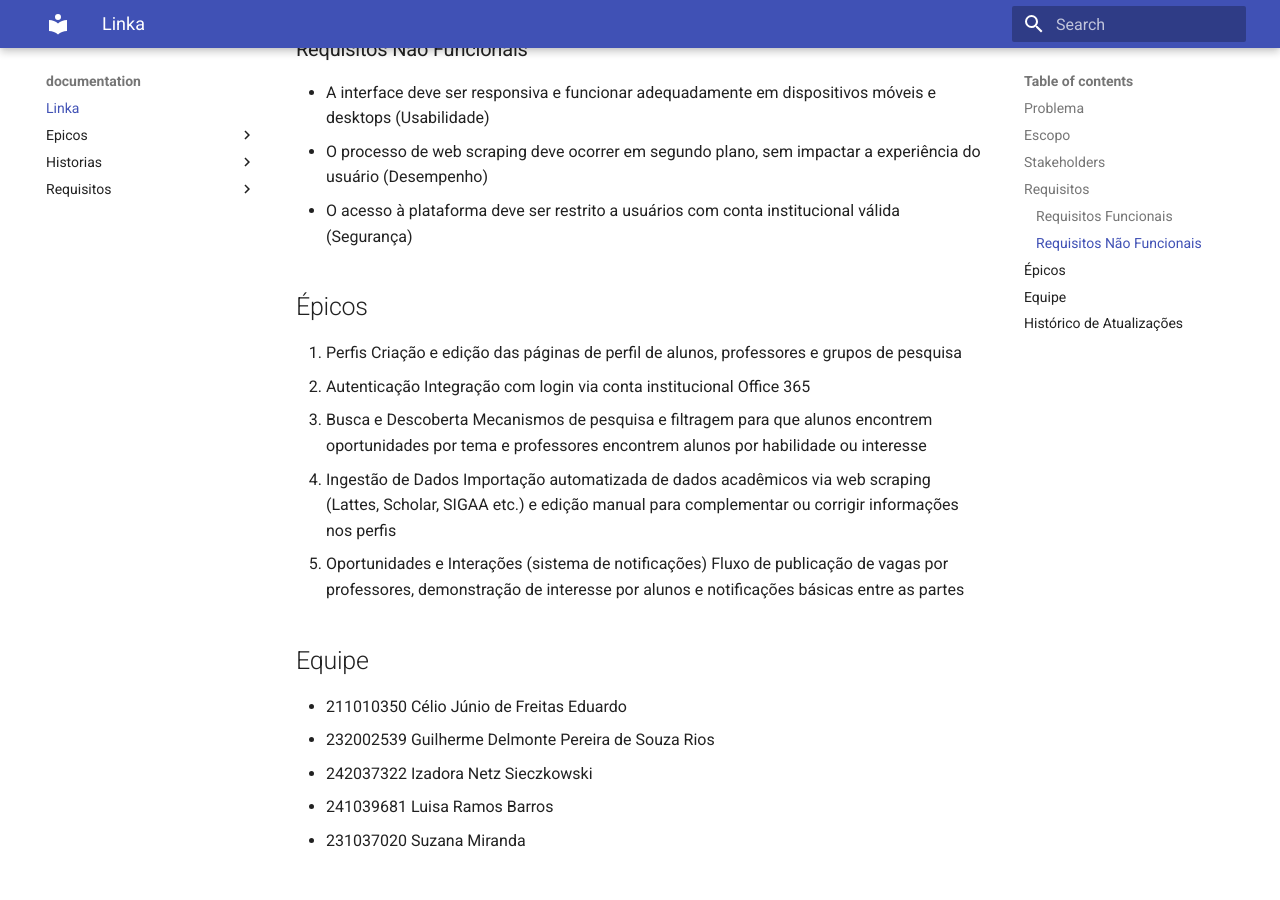
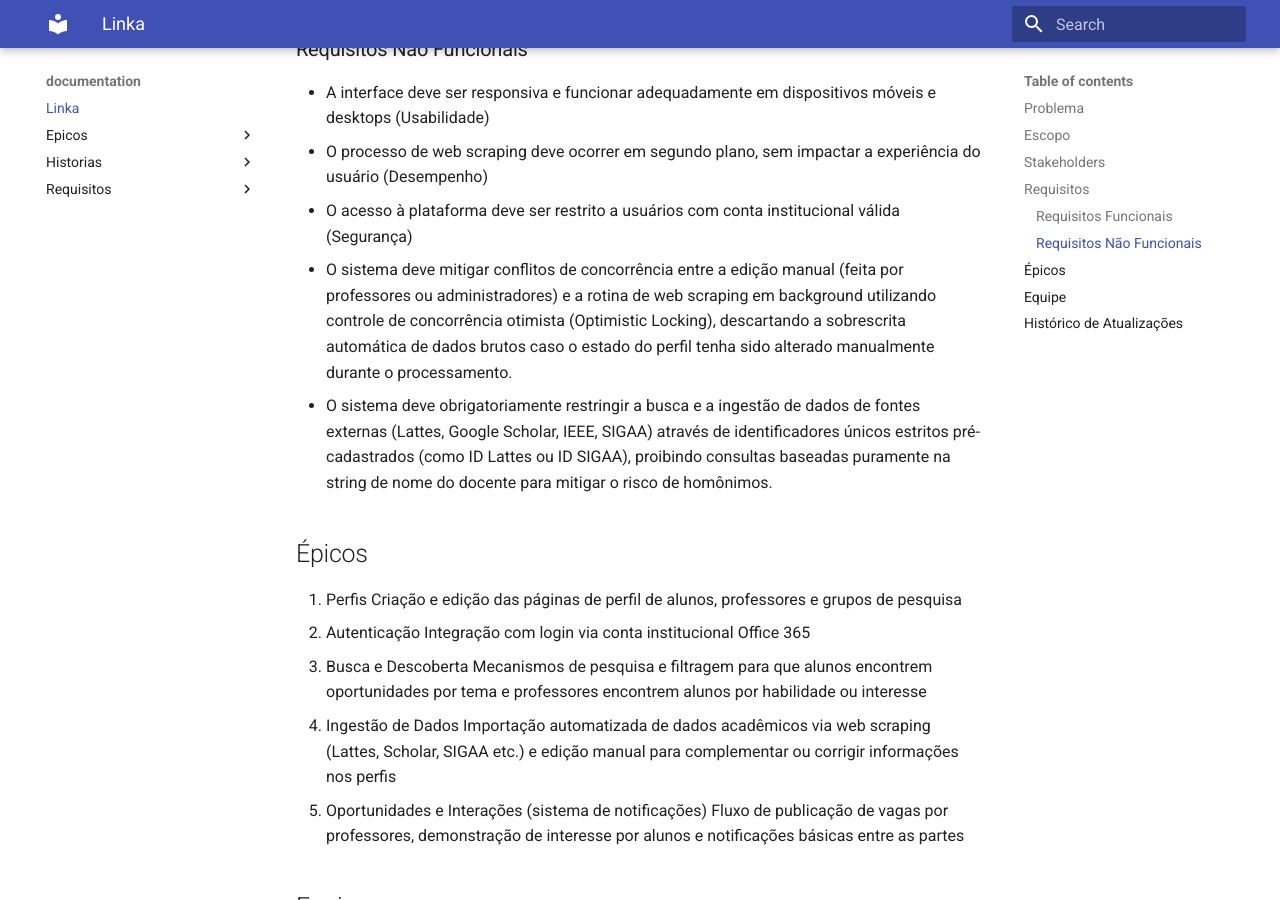
Before and after one commit to si-2026-1/Linka, an MkDocs documentation site: the page built from docs/index.md, in a window 1280 px wide and 900 px high, scrolled down 1954 px. Built offline with MkDocs 1.6.1 and Material for MkDocs 9.7.7, drawn with Linux system fonts in a browser that asks for light colours.

Commit message:
Add non-functional requirements for system design

```diff
--- a/docs/index.md
+++ b/docs/index.md
@@ -41,6 +41,8 @@ Através de técnicas de webscrapping em fontes confiáveis como Plataforma Latt
 - A interface deve ser responsiva e funcionar adequadamente em dispositivos móveis e desktops (Usabilidade)
 - O processo de web scraping deve ocorrer em segundo plano, sem impactar a experiência do usuário (Desempenho)
 - O acesso à plataforma deve ser restrito a usuários com conta institucional válida (Segurança)
+- O sistema deve mitigar conflitos de concorrência entre a edição manual (feita por professores ou administradores) e a rotina de web scraping em background utilizando controle de concorrência otimista (Optimistic Locking), descartando a sobrescrita automática de dados brutos caso o estado do perfil tenha sido alterado manualmente durante o processamento.
+- O sistema deve obrigatoriamente restringir a busca e a ingestão de dados de fontes externas (Lattes, Google Scholar, IEEE, SIGAA) através de identificadores únicos estritos pré-cadastrados (como ID Lattes ou ID SIGAA), proibindo consultas baseadas puramente na string de nome do docente para mitigar o risco de homônimos.
 
 ## Épicos
 1. Perfis
```
